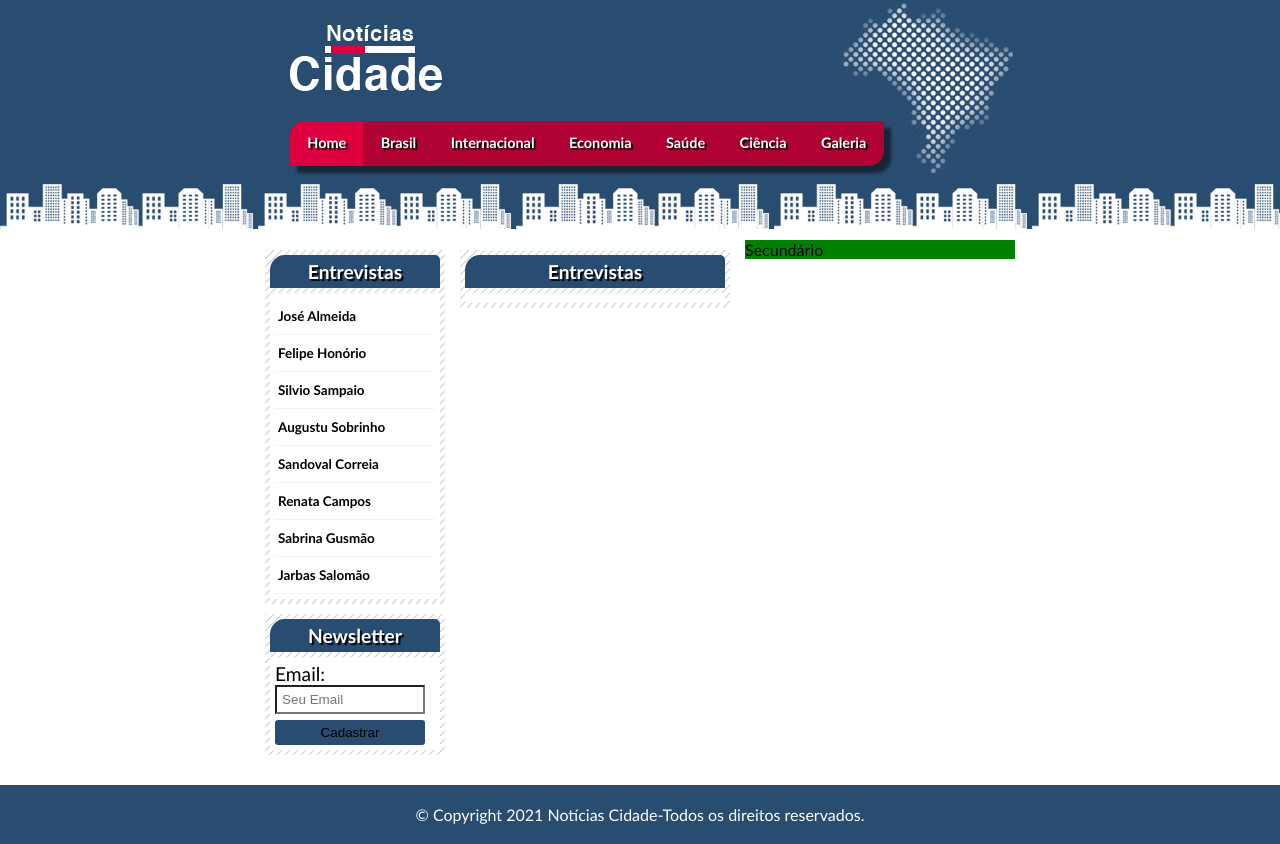
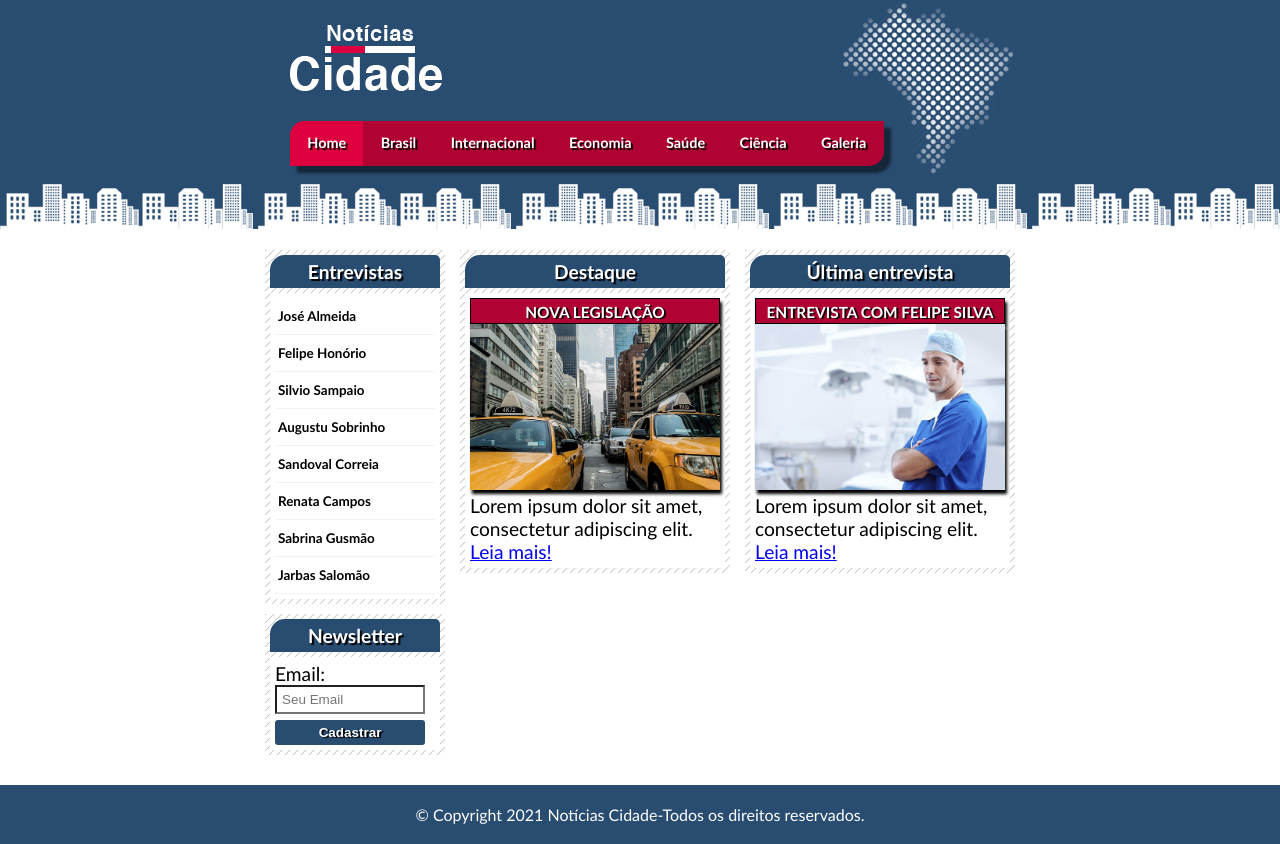
Before and after one commit to luizf-dev/Site-Noticias-Cidade, a plain HTML site: page index.html in a window 1280 px wide. Drawn offline with Linux system fonts and the light colour scheme.

Commit message:
add conteudos das entrevistas

```diff
--- a/css/style.css
+++ b/css/style.css
@@ -127,7 +127,6 @@ body.galeria #nav a#galeria{
 
 #secundario{
     width: 270px;
-    background: green;
     float: left;
     margin: 0 0 20px 15px;
 }
@@ -195,13 +194,51 @@ input{
 
 input.submit{
     width: 150px;
-    color: #000;
+    color: #fff;
+    text-shadow: 2px 1px 1px #000;
     background-color: #294c71;
     border: none;
     padding: 5px;
     margin-top: 6px;
     border-radius: 3px;
+    font-weight: 900;
 }
+
+/*******FORMATANDO IMAGENS *************/
+
+img.imagem-principal{
+    width: 100%;
+    box-shadow: 2px 4px 3px #000;
+}
+
+img.imagem-principal:hover{
+    opacity: 0.7;
+}
+
+/******** FORMATANDO CABEÇALHOS********/
+h3{
+    text-transform: uppercase;
+    display:block;
+    font-size: 0.8em;
+    padding: 2px;
+    padding-top: 4px;
+    text-align: center;
+}
+
+.destaque h3{
+    background-color: #b10333;
+    color: #fff ;
+    border: 1px solid #000;
+    box-shadow: 2px 4px 3px #000;
+    font-weight: 900;
+    text-shadow: 2px 1px 1px #000;
+}
+
+
+
+
+
+
 
 /**********RODAPÉ**********/
 #rodape-container{
--- a/index.html
+++ b/index.html
@@ -29,14 +29,34 @@
             <!--Conteudo inicio-->
             <div id="conteudo">
                 <div id="primario">
-                    <div class="caixa">
-                        <h2>Entrevistas</h2>
+                    <div class="caixa destaque">
+                        <h2>Destaque</h2>
                         <div class="caixa-conteudo">
-
+                            <h3>Nova Legislação</h3>
+                            <img class="imagem-principal" src="imagens/taxi.jpg" alt="" width="100%">
+                            <p>
+                                Lorem ipsum dolor sit amet,
+                                consectetur adipiscing elit.
+                            </p>
+                            <a href="#">Leia mais!</a>
                         </div>
                     </div>
                 </div>
-                <div id="secundario">Secundário</div>
+
+                <div id="secundario">
+                    <div class="caixa destaque">
+                        <h2>Última entrevista</h2>
+                        <div class="caixa-conteudo">
+                            <h3>Entrevista com Felipe Silva</h3>
+                            <img class="imagem-principal" src="imagens/doutor.jpg" alt="" width="100%">
+                            <p>
+                                Lorem ipsum dolor sit amet,
+                                consectetur adipiscing elit.
+                            </p>
+                            <a href="#">Leia mais!</a>
+                        </div>
+                    </div>
+                </div>
 
                 <!--Coluna lateral inicio-->
                 <div id="lateral">
```
